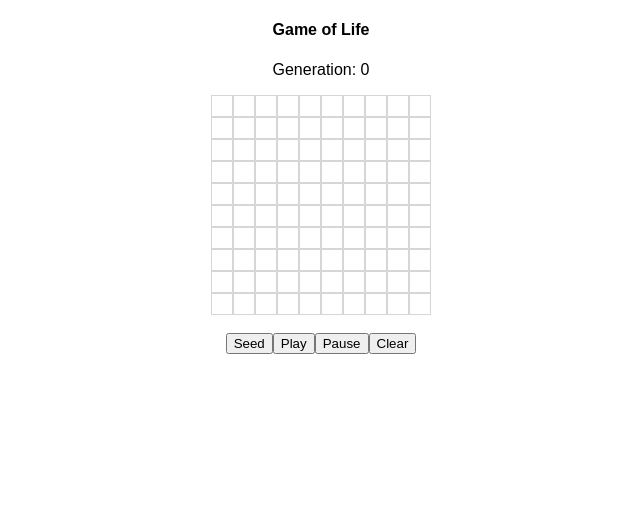
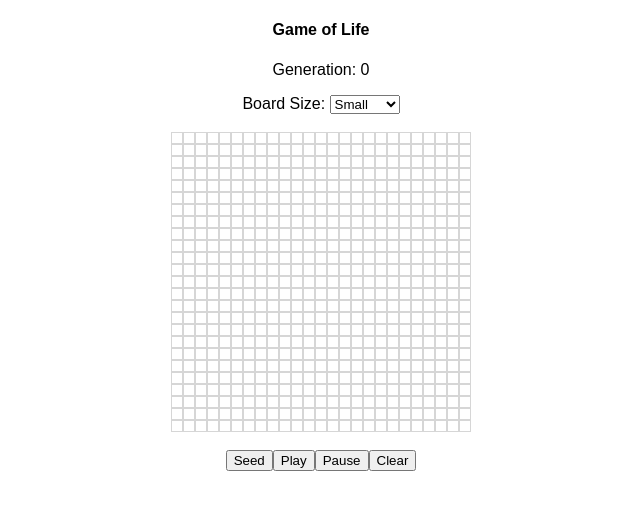
Before and after one commit to pablo-jurado/game-of-life, a React app: page / in a window 1280 px wide. Shown: the top 510 px of the page, without its empty margins (319-959 px from the left). Built offline with nearby package versions, Linux system fonts and the light colour scheme.

Commit message:
add size option

```diff
--- a/src/App.css
+++ b/src/App.css
@@ -7,8 +7,8 @@
 }
 
 .box {
-  height: 20px;
-  width: 20px;
+  height: 10px;
+  width: 10px;
   border: solid 1px rgb(214, 214, 214);
   display: inline-block;
 }
--- a/src/App.js
+++ b/src/App.js
@@ -9,8 +9,9 @@ class App extends Component {
     this.state = {
       renderCount: 0,
       gameOn: false,
-      boardX: 10,
-      boardY: 10,
+      size: "Small",
+      boardX: 25,
+      boardY: 25,
       board: null
     };
 
@@ -18,6 +19,7 @@ class App extends Component {
     this.intervalId = null;
 
     this.checkBoxesAround = this.checkBoxesAround.bind(this);
+    this.handleSizeChange = this.handleSizeChange.bind(this);
     this.makeBoard = this.makeBoard.bind(this);
     this.clickBox = this.clickBox.bind(this);
     this.reRender = this.reRender.bind(this);
@@ -80,6 +82,29 @@ class App extends Component {
     this.setState({ board: newBoard});
   }
 
+  handleSizeChange(e) {
+    var value = e.target.value;
+    var x = 20;
+    var y = 20;
+
+    if (value === "Medium") {
+      x = 35;
+      y = 35;
+    }
+
+    if (value === "Large") {
+      x = 50;
+      y = 50;
+    }
+
+    this.setState({
+      size: value,
+      boardX: x,
+      boardY: y,
+      board: this.makeBoard(x, y)
+    });
+  }
+
   reRender() {
     var currentBoard = this.state.board;
     var nextBoard = deepClone(this.state.board);
@@ -136,6 +161,7 @@ class App extends Component {
       <div className="App">
         <h4>Game of Life</h4>
         <p>Generation: {this.state.renderCount}</p>
+        <SelectSize size={this.state.size} handleSizeChange={this.handleSizeChange} />
         <div className="board">
           <Board
             gameOn={this.state.gameOn}
@@ -152,6 +178,20 @@ class App extends Component {
       </div>
     );
   }
+}
+
+function SelectSize(props) {
+  return (
+    <div>
+      <label>Board Size: </label>
+      <select value={props.size} onChange={props.handleSizeChange}>
+        <option value="Small">Small</option>
+        <option value="Medium">Medium</option>
+        <option value="Large">Large</option>
+      </select>
+      <br /><br />
+    </div>
+  );
 }
 
 function deepClone(element) {
```
